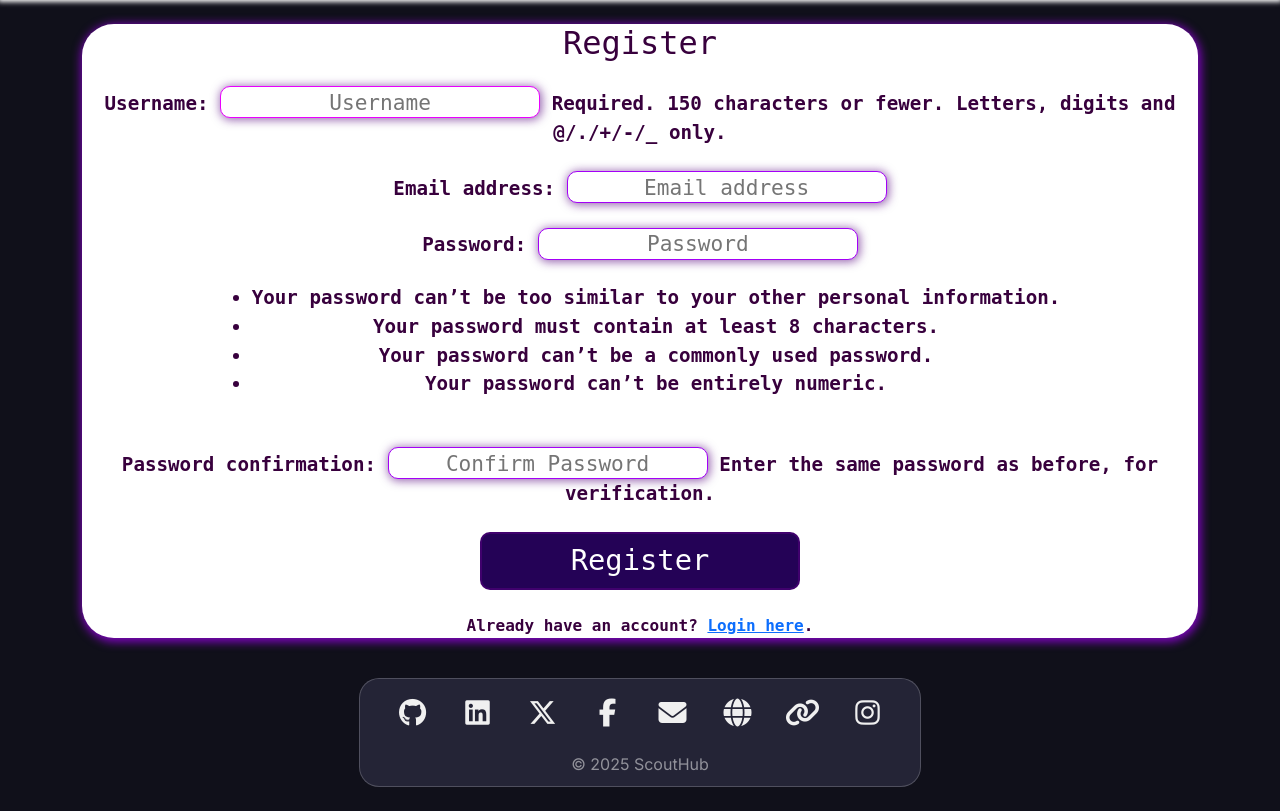
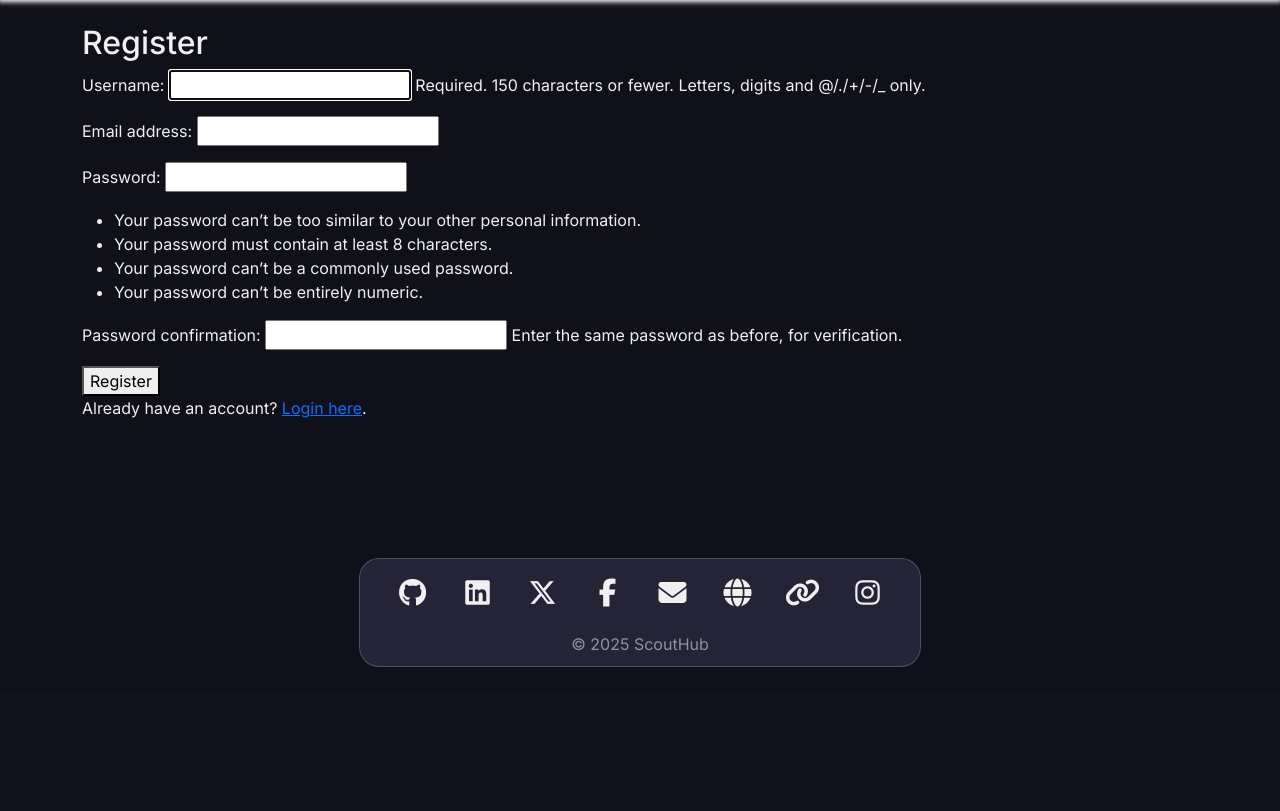
Before and after one commit to Tarik-Box/ScoutHub, a Django app: page /accounts/register/ in a window 1280 px wide. Shown: the part 109-920 px from the top of the page. After the commit the page ends 776 px from the top, so only its background shows below. Run offline with Django 5.2, Linux system fonts and the light colour scheme.

Commit message:
revert: Isolate form styling for login/register from contact form
Reverted shared styling application to login and registration forms.
Styling now applies exclusively to the contact form.

- Undid form and view modifications for accounts app.
- Reverted login/register templates to original state.
- Removed #login-form CSS rules.
- Adjusted .contact-form CSS to impact only contact form.

```diff
--- a/accounts/forms.py
+++ b/accounts/forms.py
@@ -1,5 +1,5 @@
 from django import forms
-from django.contrib.auth.forms import UserCreationForm, AuthenticationForm
+from django.contrib.auth.forms import UserCreationForm
 
 
 class CustomUserCreationForm(UserCreationForm):
@@ -9,22 +9,3 @@ class CustomUserCreationForm(UserCreationForm):
         fields = UserCreationForm.Meta.fields + (
             "email",
         )  # Add email to registration form
-
-    def __init__(self, *args, **kwargs):
-        super().__init__(*args, **kwargs)
-        for field_name, field in self.fields.items():
-            if field_name != 'password2': # password2 is a confirm password field
-                field.widget.attrs.update({'class': 'input', 'placeholder': field.label})
-            else:
-                field.widget.attrs.update({'class': 'input', 'placeholder': 'Confirm Password'})
-
-
-class CustomAuthenticationForm(AuthenticationForm):
-    """
-    This here custom form for the log-in page. user can log in with this.
-    we just want to add some nice classes for styling, ya know.
-    """
-    def __init__(self, *args, **kwargs):
-        super().__init__(*args, **kwargs)
-        for field_name, field in self.fields.items():
-            field.widget.attrs.update({'class': 'input', 'placeholder': field.label})
--- a/accounts/templates/accounts/login.html
+++ b/accounts/templates/accounts/login.html
@@ -3,12 +3,12 @@
 {% block title %}Login{% endblock %}
 
 {% block content %}
-<div class="contact-container">
+<div class="login-form">
     <h2>Login</h2>
-    <form method="post" class="contact-form">
+    <form method="post">
         {% csrf_token %}
         {{ form.as_p }}
-        <button type="submit" class="submit">Login</button>
+        <button type="submit">Login</button>
     </form>
     <p>Don't have an account? <a href="{% url 'accounts:register' %}">Register here</a>.</p>
 </div>
--- a/accounts/templates/accounts/register.html
+++ b/accounts/templates/accounts/register.html
@@ -3,12 +3,12 @@
 {% block title %}Register{% endblock %}
 
 {% block content %}
-<div class="contact-container">
+<div class="registration-form">
     <h2>Register</h2>
-    <form method="post" class="contact-form">
+    <form method="post">
         {% csrf_token %}
         {{ form.as_p }}
-        <button type="submit" class="submit">Register</button>
+        <button type="submit">Register</button>
     </form>
     <p>Already have an account? <a href="{% url 'accounts:login' %}">Login here</a>.</p>
 </div>
--- a/accounts/views.py
+++ b/accounts/views.py
@@ -1,7 +1,7 @@
 from django.shortcuts import render, redirect
 from django.contrib.auth import login
 from django.contrib.auth.views import LoginView  # NEW IMPORT
-from .forms import CustomUserCreationForm, CustomAuthenticationForm # MODIFIED IMPORT
+from .forms import CustomUserCreationForm
 from django.urls import reverse_lazy  # NEW IMPORT
 
 
@@ -21,7 +21,7 @@ class CustomLoginView(LoginView):
     """Custom view for user login, extending Django's built-in LoginView."""
 
     template_name = "accounts/login.html"
-    authentication_form = CustomAuthenticationForm # NEW LINE: Use our custom form
+    fields = "__all__" # Reinstated
     redirect_authenticated_user = (
         True  # Redirects authenticated users away from this view
     )
--- a/web/static/web/css/style.css
+++ b/web/static/web/css/style.css
@@ -48,14 +48,14 @@ body {
     width: 100%;
     height: 100%;
     background: linear-gradient(90deg, #8E2DE2, #4A00E0);
-    transform: translateX(-100%);
-    transition: transform 1.5s cubic-bezier(0.075, 0.82, 0.165, 1);
+    transform: translateY(-100%);
+    transition: transform 2.5s cubic-bezier(0.075, 0.82, 0.165, 1);
     opacity: 0.5; /* Added opacity for transparency */
     /* z-index and opacity removed to allow natural stacking to work */
 }
 
 .navbar:has(.navbar-brand:hover) > .hover {
-    transform: translateX(0);
+    transform: translateY(100%);
 }
 
 /* Active Nav Link Indicator */
@@ -289,8 +289,8 @@ main {
     color: white; /* Text color */
     cursor: pointer; /* Add a mouse pointer on hover */
     padding: 15px; /* Some padding */
-    border-radius: 10px; /* Rounded corners */
-    font-size: 18px; /* Increase font size */
+    border-radius: 50%; /* Rounded corners */
+    font-size: 16px; /* Increase font size */
     /* box-shadow removed for default state */
     transition: background-color 0.3s, transform 0.3s, border-color 0.3s; /* Smooth transition */
 }
@@ -309,6 +309,9 @@ main {
     color: #38003d;
     text-align: center;
     border-radius: 2rem;
+    padding: 15px 0.5rem; /* Added padding */
+    max-width: 40rem; /* Made the container smaller */
+    margin: 0.5rem auto; /* Centered the container */
 }
 
 .contact-container h3 {
@@ -321,12 +324,9 @@ main {
     display: flex;
     flex-direction: column;
     align-items: center;
-    margin: 0.5rem auto;
-    padding: 1rem 0.5rem;
     gap: 0.5rem;
     font-size: 1.2rem;
 }
-
 .contact-form .input {
     height: 2rem;
     width: 20rem; /* Increased width */
@@ -360,7 +360,7 @@ main {
 
 .contact-form .submit:hover {
     transform: scale(1.1);
-    background-color: #600569;
+    background-color: rgba(142, 45, 226);
 }
 
 .contact-form textarea {
@@ -378,11 +378,6 @@ main {
     transition: all 1s;
 }
 
-.contact-form textarea:hover {
-    cursor: pointer;
-    background-color: #600569;
-}
-
 .contact-container textarea:focus {
     cursor: text;
     border-color: #38003d;
--- a/web/templates/web/home.html
+++ b/web/templates/web/home.html
@@ -31,7 +31,7 @@
                                                     {% if team.crest_url %}
                                                         <img src="{{ team.crest_url }}" alt="{{ team.name }} Crest" width="20" height="20" class="me-2">
                                                     {% endif %}
-                                                    <strong>{{ team.name }}</strong> ({{ team.short_name }})
+                                                    <strong>{{ team.name }}</strong>
                                                 </td>
                                                 <td>{{ team.points }}</td>
                                                 <td>{{ team.form }}</td>
```
